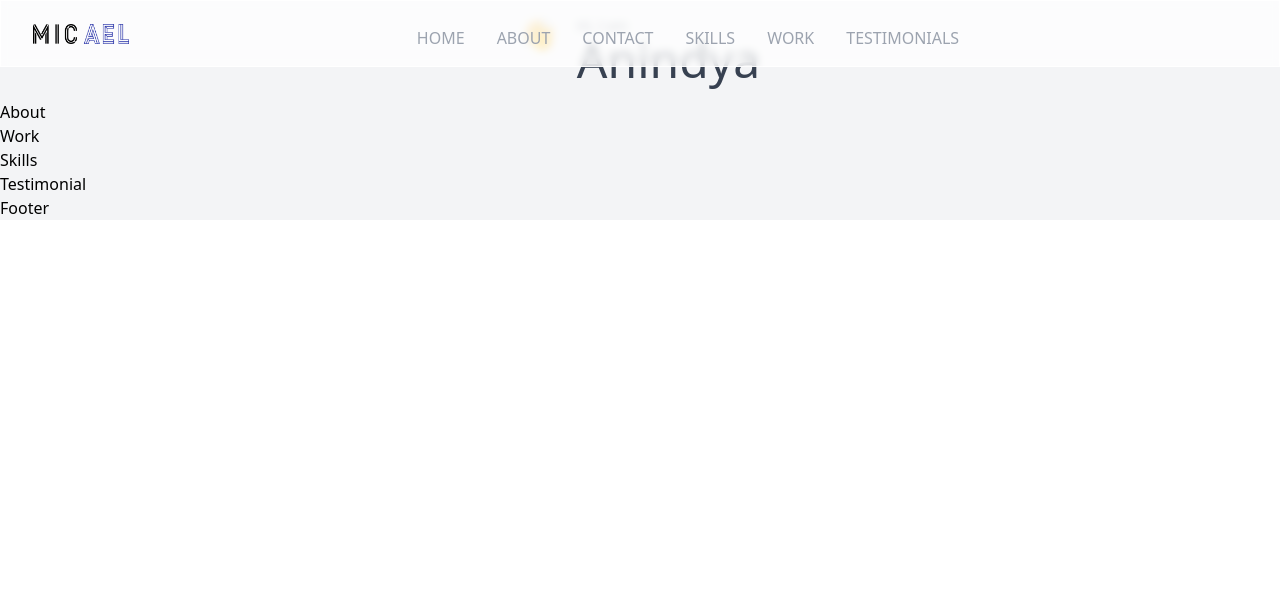
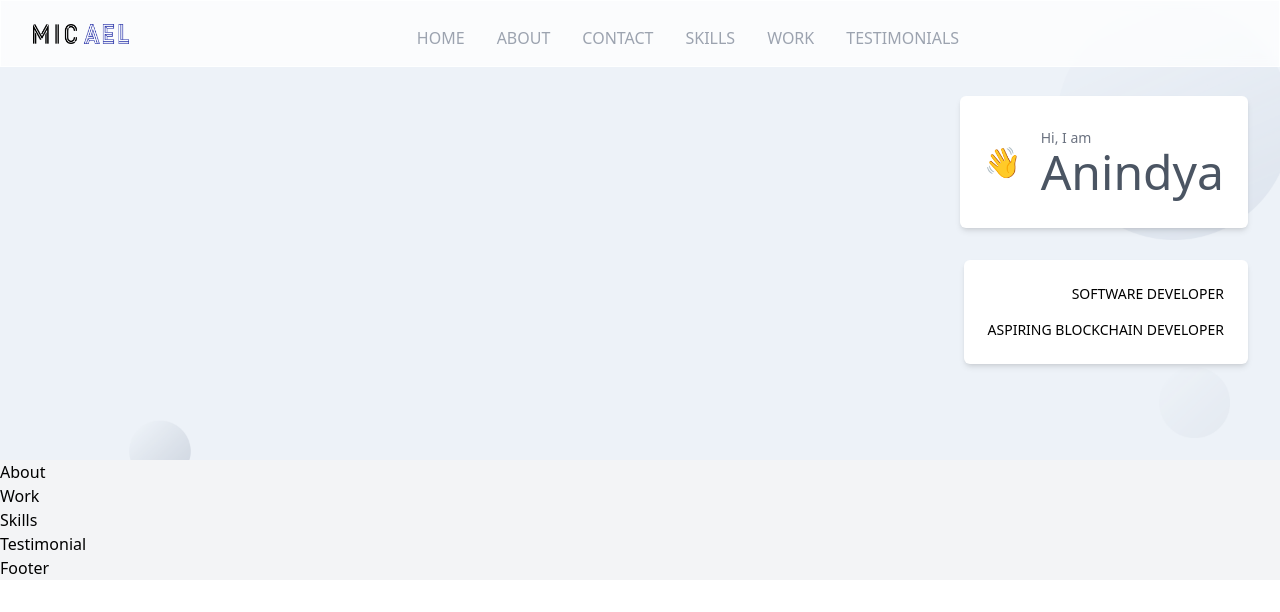
Before and after one commit to LunaMoon1/my-portfolio, a React (Create React App) app in the folder frontend/: page / in a window 1280 px wide. Shown: the top 612 px of the page. Built offline with nearby package versions, Linux system fonts and the light colour scheme.

Commit message:
update header info

```diff
--- a/frontend/src/components/Header.jsx
+++ b/frontend/src/components/Header.jsx
@@ -1,23 +1,72 @@
 import React from "react";
 import { motion } from "framer-motion";
 
+import images from "../constants/images";
+
+const scaleVariants = {
+  whileInView: {
+    scale: [0, 1],
+    opacity: [0, 1],
+    transition: {
+      duration: 1,
+      ease: "easeInOut",
+    },
+  },
+};
+
 const Header = () => {
   return (
-    <div className="py-4 flex items-center justify-center">
+    <div className="flex-1 flex-col w-full h-full items-center justify-center py-24 2xl:py-32  px-8 bg-cover bg-repeat" style={{ backgroundImage: `url(${images.bgIMG})` }}>
       <motion.div
         whileInView={{ x: [-100, 0], opacity: [0, 1] }}
         transition={{ duration: 0.75 }}
       >
-        <div className="">
-          <div className="flex">
+        <div className="w-full flex flex-col items-end">
+          <div className="flex items-center py-8 px-6 bg-white rounded-md shadow-md">
             <span className="text-3xl">👋</span>
             <div className="ml-5">
               <p className="text-sm font-light text-gray-500">Hi, I am</p>
-              <h1 className="text-5xl font-light text-gray-700">Anindya</h1>
+              <h1 className="text-5xl font-light text-gray-600">Anindya</h1>
             </div>
+          </div>
+          <div className="flex flex-col items-end py-4 px-6 bg-white rounded-md shadow-md mt-8 uppercase text-sm">
+            <p className="py-2">
+              Software Developer
+            </p>
+            <p className="py-2">
+              Aspiring Blockchain Developer
+            </p>
           </div>
         </div>
       </motion.div>
+
+
+      {/* <motion.div
+        whileInView={{ opacity: [0, 1] }}
+        transition={{ duration: 0.5, delayChildren: 0.5 }}
+      >
+        <img src={images.profile} alt="profile bg" />
+        <motion.img
+          whileInView={{ scale: [0, 1] }}
+          transition={{ duration: 1, ease: "easeInOut" }}
+          src={images.circle}
+          alt="profile circle"
+        />
+      </motion.div>
+
+      <motion.div
+        variants={scaleVariants}
+        whileInView={scaleVariants.whileInView}
+        transition={{ duration: 0.75 }}
+      >
+        {
+          [images.flutter, images.redux, images.sass].map((circle, index) =>
+            <div key={`circle-${index}`}>
+              <img src={circle} alt="tech" />
+            </div>
+          )
+        }
+      </motion.div> */}
     </div>
   );
 };
--- a/frontend/src/constants/images.js
+++ b/frontend/src/constants/images.js
@@ -36,6 +36,7 @@ import skype from "../assets/skype.png";
 import spotify from "../assets/spotify.png";
 
 import bgWhite from "../assets/bgWhite.png";
+import bgIMG from "../assets/bgIMG.png";
 
 const images = {
   email,
@@ -72,6 +73,7 @@ const images = {
   skype,
   spotify,
   bgWhite,
+  bgIMG,
 };
 
 export default images;
```
